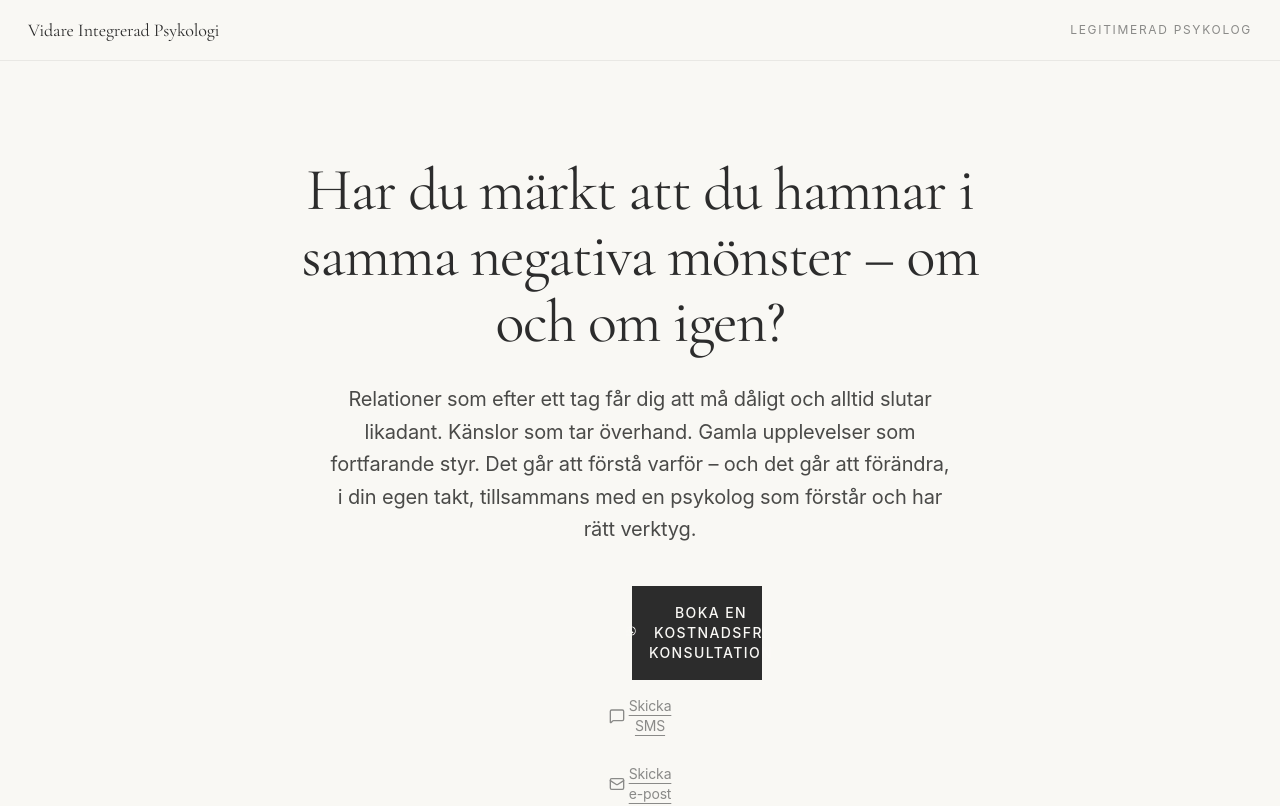
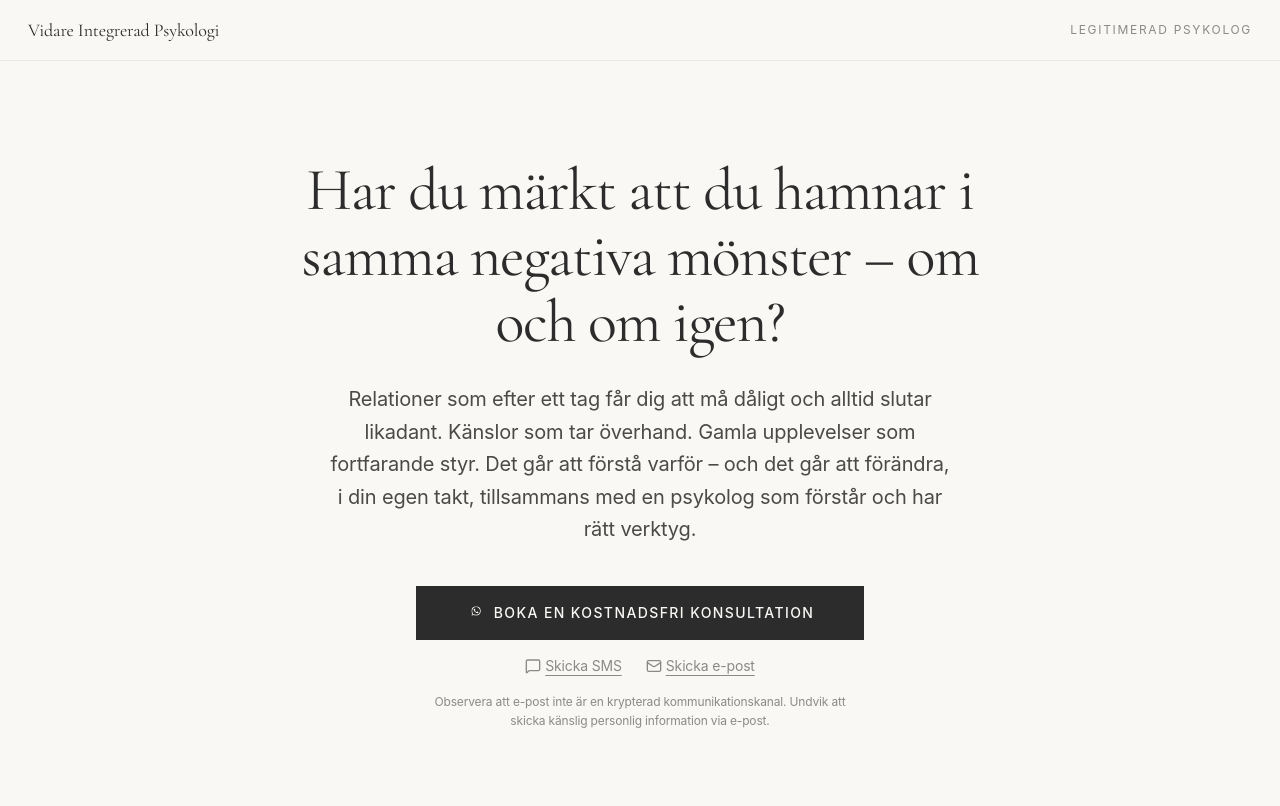
Before and after one commit to vidare-site/vidare-site, a React (Vite) app: page /sv/landing in a window 1280 px wide. Shown: the top 806 px of the page. Built offline with nearby package versions, Linux system fonts and the light colour scheme.

Commit message:
Rewrite ContactOptions layout with inline CSS to eliminate any Tailwind utility-generation ambiguity for this block

```diff
--- a/src/pages/landing/LandingSV.jsx
+++ b/src/pages/landing/LandingSV.jsx
@@ -81,33 +81,60 @@ const processSteps = [
 ];
 
 const ContactOptions = () => (
-  <div className="flex flex-col gap-md w-full max-w-md mx-auto">
+  <div style={{ width: "100%", maxWidth: "28rem", margin: "0 auto", boxSizing: "border-box" }}>
     <a
       href={whatsappHref}
       target="_blank"
       rel="noopener noreferrer"
-      className="w-full sm:w-auto inline-flex items-center justify-center gap-sm px-2xl py-md bg-title text-light text-sm font-medium uppercase tracking-[0.1em] hover:bg-transparent hover:text-title border border-title transition-all"
+      style={{
+        display: "flex",
+        width: "100%",
+        boxSizing: "border-box",
+        alignItems: "center",
+        justifyContent: "center",
+        gap: "0.5rem",
+        padding: "1rem 1.5rem",
+        textAlign: "center",
+      }}
+      className="bg-title text-light text-sm font-medium uppercase tracking-[0.1em] hover:bg-transparent hover:text-title border border-title transition-all"
     >
-      <Whatsapp className="w-5 h-5 shrink-0" />
+      <Whatsapp style={{ width: "1.25rem", height: "1.25rem", flexShrink: 0 }} />
       <span>Boka en kostnadsfri konsultation</span>
     </a>
-    <div className="flex flex-wrap items-center justify-center gap-lg text-sm text-muted">
+    <div
+      style={{
+        display: "flex",
+        flexWrap: "wrap",
+        width: "100%",
+        boxSizing: "border-box",
+        alignItems: "center",
+        justifyContent: "center",
+        gap: "1.5rem",
+        marginTop: "1rem",
+      }}
+      className="text-sm text-muted"
+    >
       <a
         href={smsHref}
-        className="inline-flex items-center gap-xs hover:text-title transition-colors underline underline-offset-4"
+        style={{ display: "flex", alignItems: "center", gap: "0.25rem", whiteSpace: "nowrap" }}
+        className="hover:text-title transition-colors underline underline-offset-4"
       >
-        <MessageSquare className="w-4 h-4 shrink-0" />
+        <MessageSquare style={{ width: "1rem", height: "1rem", flexShrink: 0 }} />
         <span>Skicka SMS</span>
       </a>
       <a
         href={mailHref}
-        className="inline-flex items-center gap-xs hover:text-title transition-colors underline underline-offset-4"
+        style={{ display: "flex", alignItems: "center", gap: "0.25rem", whiteSpace: "nowrap" }}
+        className="hover:text-title transition-colors underline underline-offset-4"
       >
-        <Mail className="w-4 h-4 shrink-0" />
+        <Mail style={{ width: "1rem", height: "1rem", flexShrink: 0 }} />
         <span>Skicka e-post</span>
       </a>
     </div>
-    <p className="w-full text-xs text-muted text-center leading-relaxed">
+    <p
+      style={{ width: "100%", boxSizing: "border-box", marginTop: "1rem", textAlign: "center" }}
+      className="text-xs text-muted leading-relaxed"
+    >
       Observera att e-post inte är en krypterad kommunikationskanal. Undvik att skicka känslig
       personlig information via e-post.
     </p>
```
